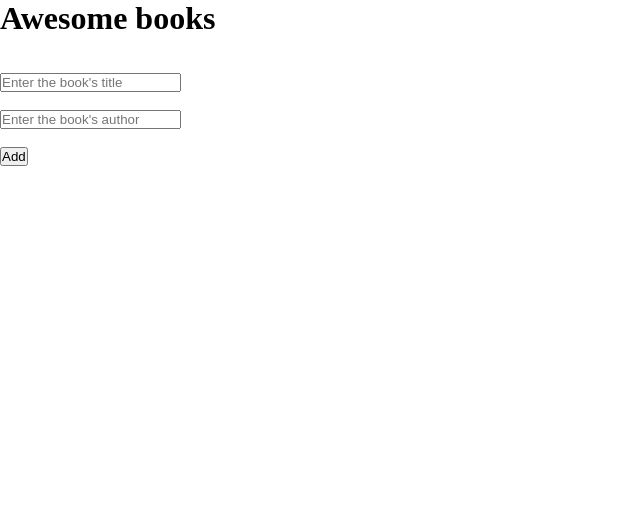
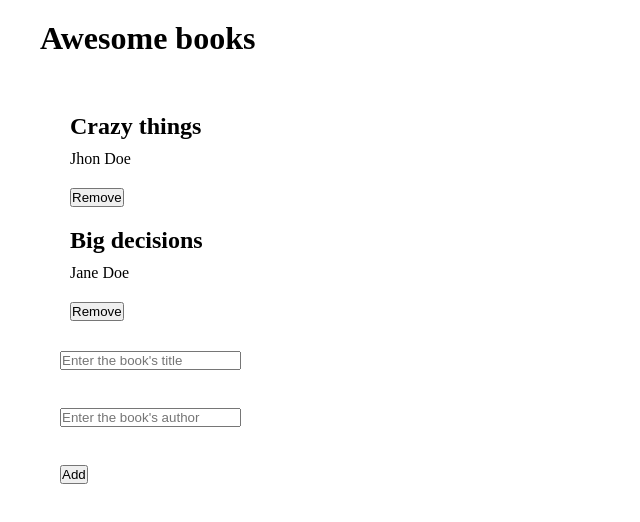
Before and after one commit to Alondra87/Awesome-books, a website with bundled scripts: page index.html in a window 1280 px wide. Shown: the whole page, without its empty margins (0-640 px from the left). Built offline with nearby package versions, Linux system fonts and the light colour scheme.

Commit message:
Add Render Books List Funtionality

```diff
--- a/css/style.css
+++ b/css/style.css
@@ -1,5 +1,5 @@
 * {
-  margin: 0;
+  margin: 10px;
   box-sizing: border-box;
   padding: 0;
 }
--- /dev/null
+++ b/scripts/data/books.js
@@ -0,0 +1,11 @@
+const books = [
+{
+title: "Crazy things",
+author: "Jhon Doe"
+},
+{
+title: "Big decisions",
+author: "Jane Doe"
+}
+];
+export default books;
--- a/scripts/main.js
+++ b/scripts/main.js
@@ -0,0 +1,21 @@
+import books from "./data/books.js";
+function genBookMarkUp(title, author){
+const bookMarkUp = `
+<div>
+<h2>${title}</h2>
+<p>${author}</p>
+<button type="button">Remove</button>
+</div>`;
+return bookMarkUp;
+}
+
+function renderBooksList(booksListId, books){
+const booksListSection = document.getElementById(booksListId);
+const booksList = document.createElement('ul');
+const booksMarkup = books.reduce((acc, {title, author}) => `${acc}${genBookMarkUp(title, author)}`, '');
+booksList.innerHTML = booksMarkup;
+booksListSection.appendChild(booksList);
+
+}
+
+renderBooksList('books-list', books);
```
